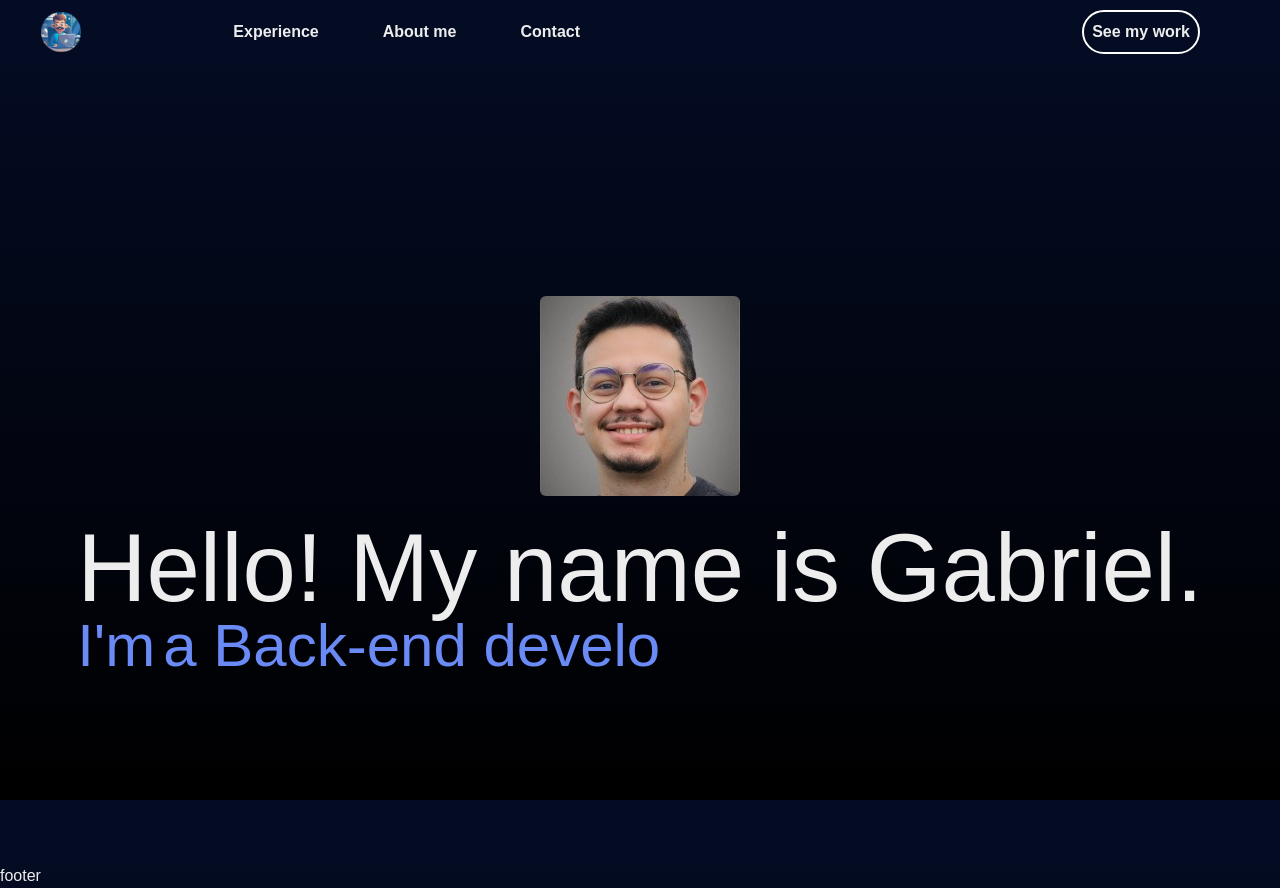
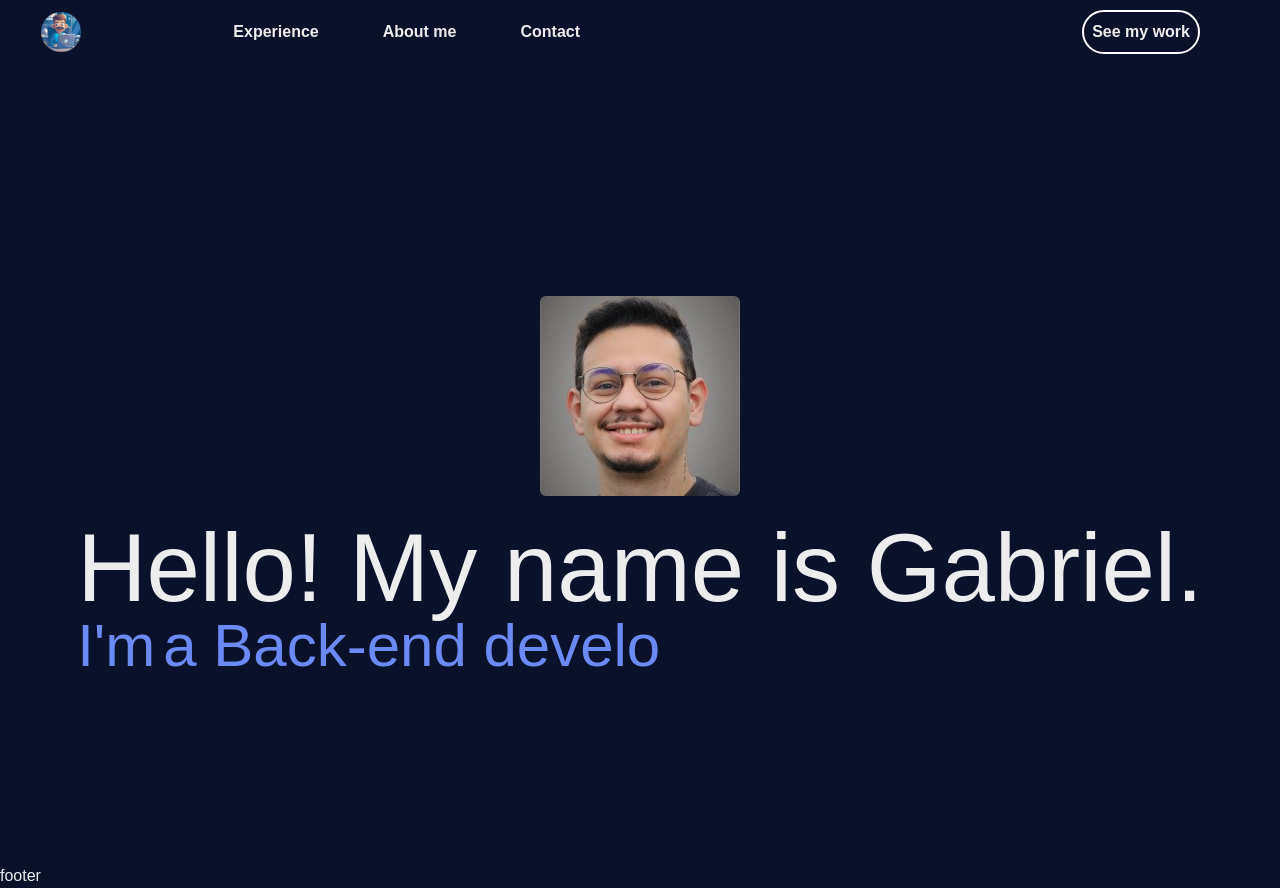
Before and after one commit to gabmenezesdev/portfolio, a Next.js app: page / in a window 1280 px wide. Built offline with nearby package versions, Linux system fonts and the light colour scheme.

Commit message:
first styling

```diff
--- a/src/app/globals.css
+++ b/src/app/globals.css
@@ -14,9 +14,24 @@
   }
 }
 
+.bg-svg {
+  background-image: url('/static/background-texture.svg');
+  background-size: cover;
+  background-position: center;
+  background-repeat: no-repeat; /* Prevents tiling */
+  position: absolute; /* Position it absolutely */
+  top: 0; /* Align to the top */
+  left: 0; /* Align to the left */
+  width: 100%; /* Full width */
+  height: 100%; /* Full height */
+  z-index: 1; /* Layer it above the background */
+}
+
+
 body {
   color: var(--foreground);
-  background: var(--background);
+  /* background: var(--background); */
+  background-image: url('/static/background-texture.svg');
   font-family: Arial, Helvetica, sans-serif;
 }
 
--- a/src/app/layout.tsx
+++ b/src/app/layout.tsx
@@ -29,7 +29,10 @@ export default function RootLayout({
         <link rel="icon" href="/static/favicon.png" />
       </head>
       <body
-        className={`${geistSans.variable} ${geistMono.variable} antialiased size-full m-0 p-0 bg-gradient`}
+        className={`${geistSans.variable} ${geistMono.variable} antialiased
+          size-full m-0 p-0 animate-[gradientAnimation_5s_ease_infinite]
+          bg-svg`}
+          // bg-gradient
       >
         {children}
       </body>
--- a/tailwind.config.ts
+++ b/tailwind.config.ts
@@ -18,17 +18,23 @@ const config: Config = {
         title: "#FFFFFF",
       },
       backgroundImage: {
-        gradient: "linear-gradient(to bottom, #040c25, #000000)", // Define gradient
+        gradient: "linear-gradient(to bottom, #040c25, #000000)",
       },
       keyframes: {
         blink: {
           '0%': { opacity: '0' },
           '50%': { opacity: '1' },
           '100%': { opacity: '0' }
-        }
+        },
+        gradientAnimation: {
+          '0%': { 'background-color': '#040c25' },
+          '50%': { 'background-color': '#1a1d3c' },
+          '100%': { 'background-color': '#040c25' }
+        },
       },
       animation: {
-        blink: 'blink 1s step-end infinite;'
+        blink: 'blink 1s step-end infinite;',
+        gradientAnimation: 'gradientAnimation 5s ease infinite;'
       }
     },
   },
```
Also changed, not shown: public/static/background-texture.svg (added).
